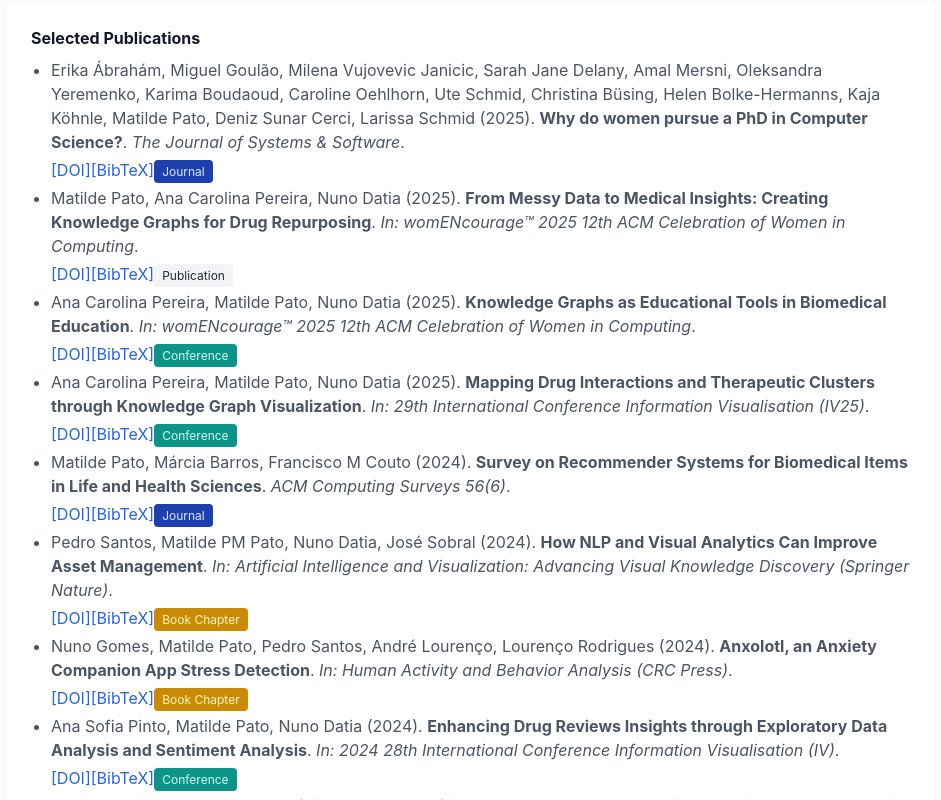
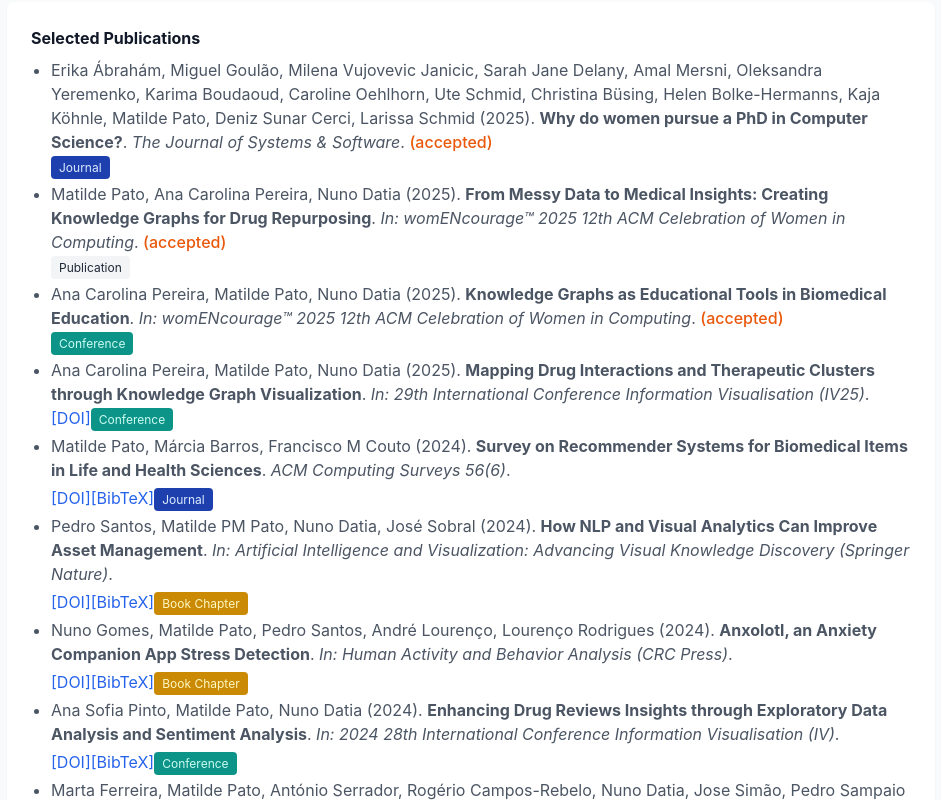
Before and after one commit to matpato/matildepato, a React (Create React App) app: page / in a window 1280 px wide. Shown: the part 800-1600 px from the top of the page, without its empty margins (329-1270 px from the left). Built offline with nearby package versions, Linux system fonts and the light colour scheme.

Commit message:
Update website

```diff
--- a/src/components/research/PublicationList.jsx
+++ b/src/components/research/PublicationList.jsx
@@ -383,7 +383,9 @@ const PublicationList = () => {
                                                 : `In: ${pub.venue}`}
                                     </span>
                                     <span>. </span>
+                                    {pub.note && <span className="text-orange-600 dark:text-orange-400 font-medium">{pub.note}</span>}
                                     <div className="space-y-1 text-sm md:text-base">
+                                    {pub.doi && (
                                     <a
                                         href={`https://doi.org/${pub.doi}`}
                                         className="text-blue-600 dark:text-blue-400 hover:text-blue-800 dark:hover:text-blue-300"
@@ -392,12 +394,16 @@ const PublicationList = () => {
                                     >
                                         [DOI]
                                     </a>
+                                    )}
+
+                                    {pub.bibtex && (
                                     <button
                                         onClick={() => copyBibtex(pub.bibtex, index)}
                                         className="text-blue-600 dark:text-blue-400 hover:text-blue-800 dark:hover:text-blue-300"
                                     >
                                         {copiedIndex === index ? "[BibTeX copied!]" : "[BibTeX]"}
                                     </button>
+                                    )}
                                         <span className={`text-xs px-2 py-1 rounded ${pubType.className}`}>
                                             {pubType.label}
                                         </span>
```
Also changed, not shown: 7 other files (tests, documents, lock files or other folders). Lines whose indentation alone changed are shown as unchanged.
